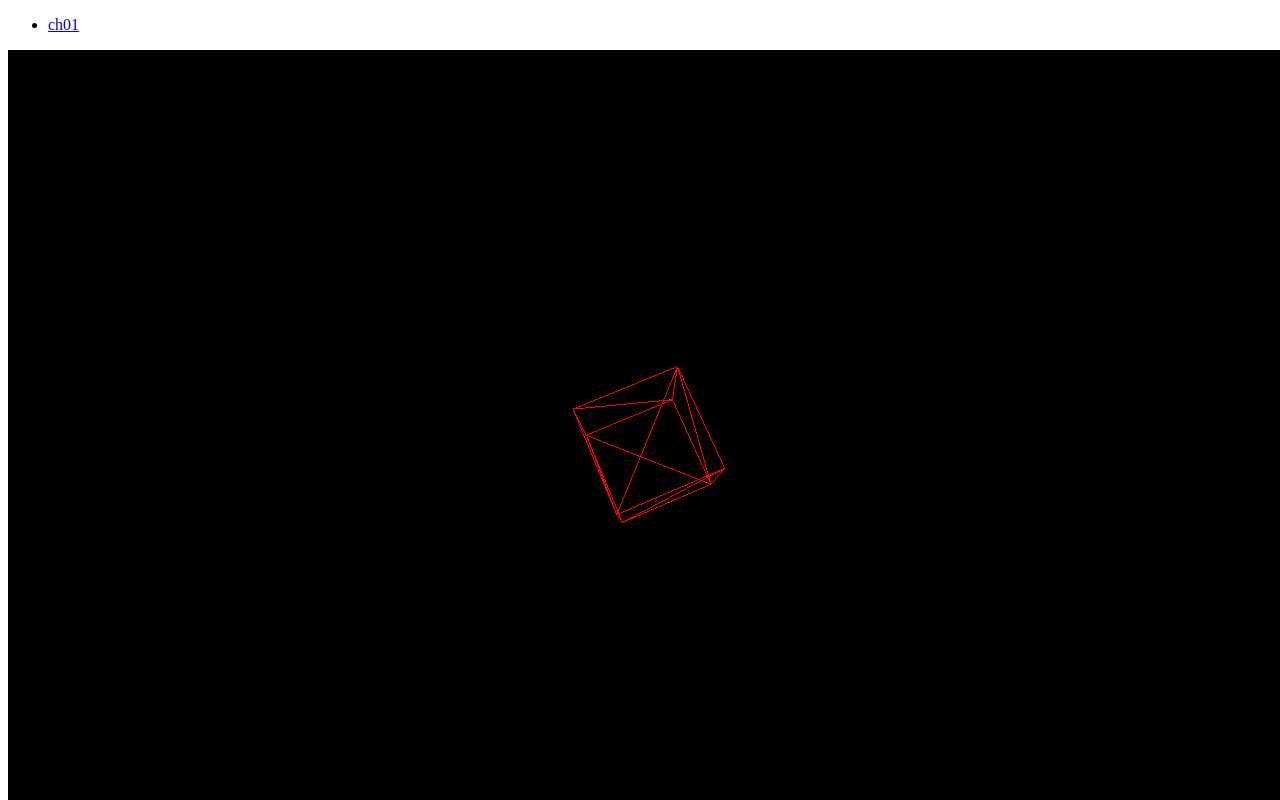
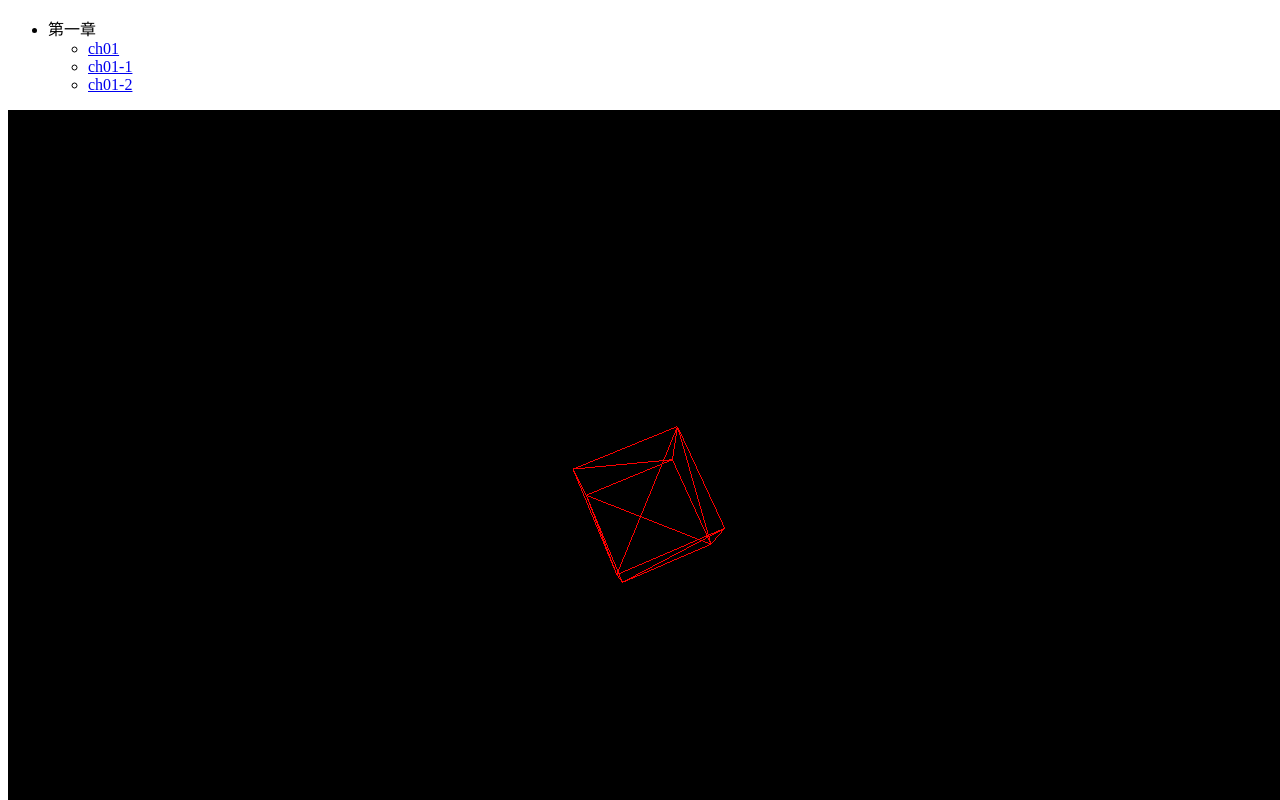
Before and after one commit to Feng-JY/learn-three, a website built with webpack: page index.html in a window 1280 px wide. Shown: the top 800 px of the page. Built offline with nearby package versions, Linux system fonts and the light colour scheme.

Commit message:
更新目录

```diff
--- a/index.html
+++ b/index.html
@@ -1,12 +1,22 @@
 <!DOCTYPE html>
 <html>
+
 <head>
     <meta charset="utf-8">
 </head>
+
 <body>
     <script src="assets/index.js" charset="utf-8"></script>
     <ul>
+        <li>
+            第一章
+            <ul>
                 <li><a href="./src/ch01/ch01.html">ch01</a></li>
+                <li><a href="./src/ch01/ch01-1.html">ch01-1</a></li>
+                <li><a href="./src/ch01/ch01-2.html">ch01-2</a></li>
+            </ul>
+        </li>
     </ul>
 </body>
+
 </html>
--- a/package.json
+++ b/package.json
@@ -12,5 +12,8 @@
   "devDependencies": {
     "webpack": "^2.2.1",
     "webpack-dev-server": "^2.4.1"
+  },
+  "dependencies": {
+    "three": "^0.84.0"
   }
 }
```
Also changed, not shown: src/ch01/ch01.html (+6 -0 lines). Lines whose indentation alone changed are shown as unchanged.
